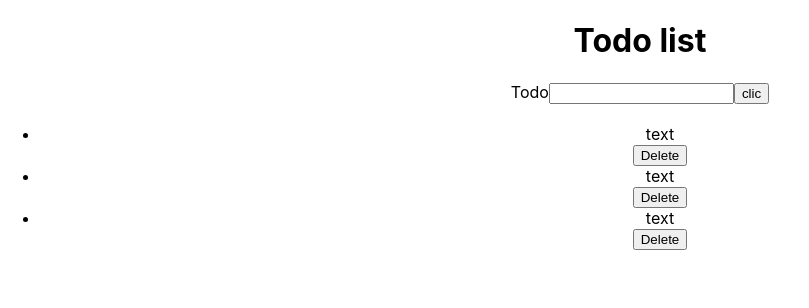
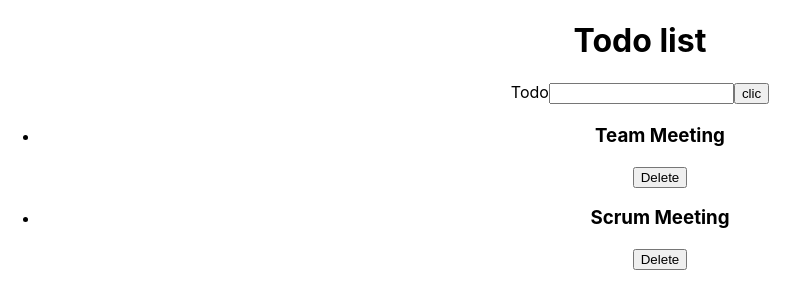
Before and after one commit to alex-eug/TODOs, a React (Create React App) app: page / in a window 1280 px wide. Shown: the top 308 px of the page, without its empty margins (0-809 px from the left). Built offline with nearby package versions, Linux system fonts and the light colour scheme.

Commit message:
delete of task

```diff
--- a/src/Component/InputText/InputText.js
+++ b/src/Component/InputText/InputText.js
@@ -1,19 +1,42 @@
-import React from 'react'
+import React, { useState } from 'react'
 import TodoItem from './TodoItem/TodoItem'
 
+
 export default function InputText() {
+    //création d'un identifiant unique
+    const id = function () {
+        return '_' + Math.random().toString(36).substr(2, 9);
+    };
+
+    const [titleList, setTitleList] = useState([{ title: "Team Meeting", id: id() }, { title: "Scrum Meeting", id: id() }])
+
+    const deleteTodo = (id) => {
+       const findId = titleList.filter((elm)=>{
+            return elm.id!==id
+        })
+        setTitleList(findId)
+        console.log(titleList);
+    }
+
     return (
         <div className='input--container'>
             <form className='form'>
                 <label className='form--label' htmlFor="todo">Todo</label>
-            <input  className="form--input" type="text" />
+                <input className="form--input" type="text" />
                 <button className='form--button'>clic</button>
             </form>
             <h2 className='todo--list__title'></h2>
             <ul className='todo--list'>
-        <TodoItem/>
-        <TodoItem/>
-        <TodoItem/>
+                {titleList.map((elm) => {
+                    return (
+                        <TodoItem
+                            title={elm.title}
+                            key={elm.id}
+                            id={elm.id}
+                            deleteTodo={deleteTodo}
+                        />
+                    )
+                })}
             </ul>
         </div>
     )
--- a/src/Component/InputText/TodoItem/TodoItem.js
+++ b/src/Component/InputText/TodoItem/TodoItem.js
@@ -1,10 +1,12 @@
 import React from 'react'
 
-export default function TodoItem() {
+export default function TodoItem({title,id,deleteTodo }) {
+
+
   return (
         <li className="li-list--item">
-        <div className='li--text'>text</div>
-        <button className='li--button'>Delete</button>
+        <h3 className='li--text'>{title}</h3>
+        <button className='li--button'onClick={()=>deleteTodo(id)} >Delete</button>
     </li>
   )
 }
```
Lines whose indentation alone changed are shown as unchanged.
